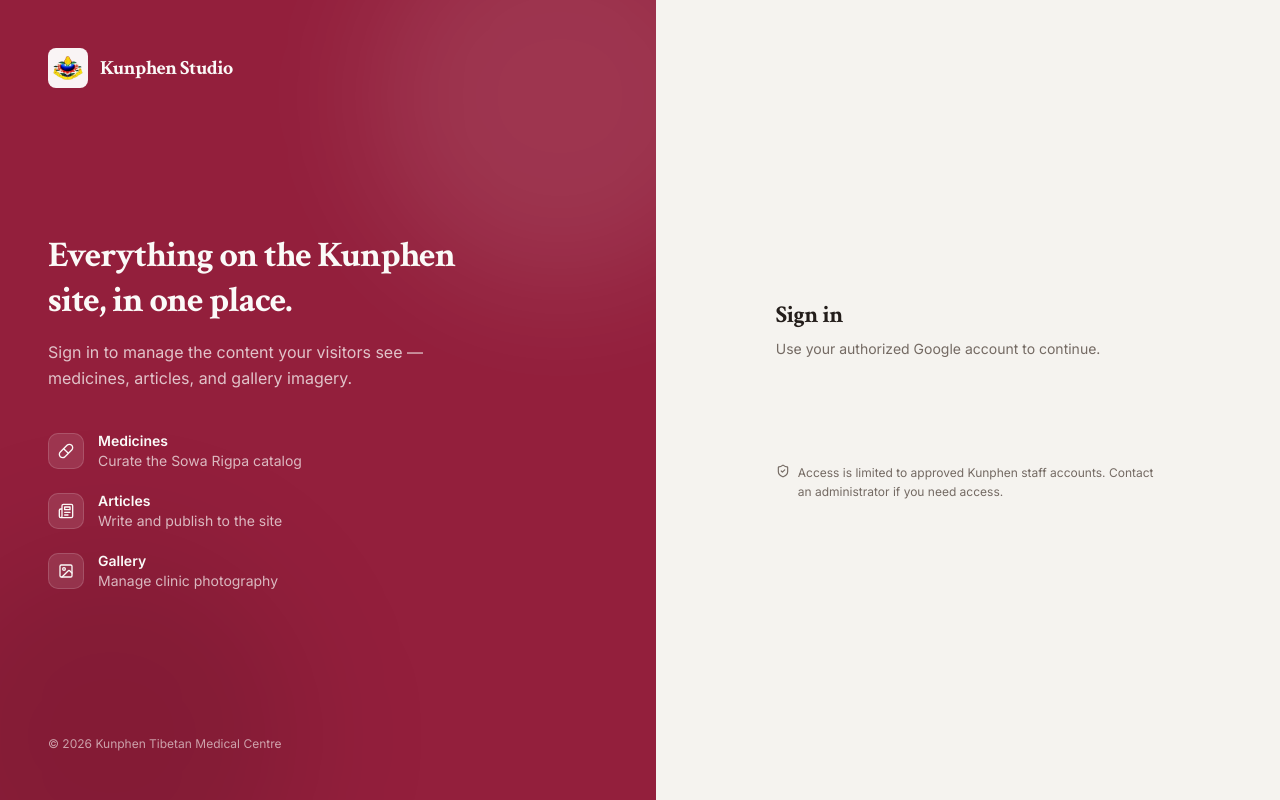
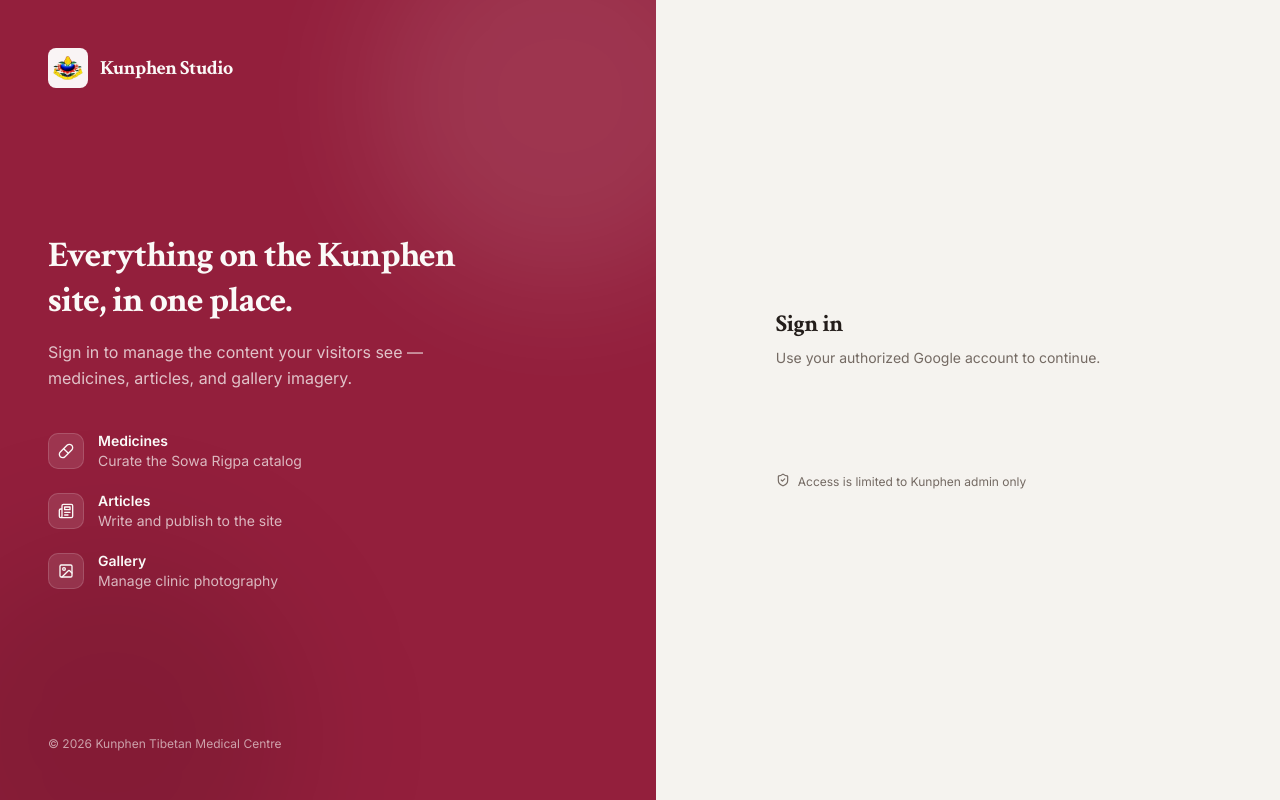
Before and after one commit to lungsang25/kunphen-studio, a React (Vite) app: page /login in a window 1280 px wide. Built offline with nearby package versions, Linux system fonts and the light colour scheme; no server answers; the HTML template or start-up script is replaced by a standard one.

Commit message:
studio_update

```diff
--- a/src/pages/LoginPage.tsx
+++ b/src/pages/LoginPage.tsx
@@ -149,8 +149,7 @@ export function LoginPage() {
           <p className="mt-8 flex items-start gap-2 text-xs leading-relaxed text-muted-foreground">
             <ShieldCheck className="mt-px h-3.5 w-3.5 shrink-0" />
             <span>
-              Access is limited to approved Kunphen staff accounts. Contact an
-              administrator if you need access.
+              Access is limited to Kunphen admin only
             </span>
           </p>
 
```
